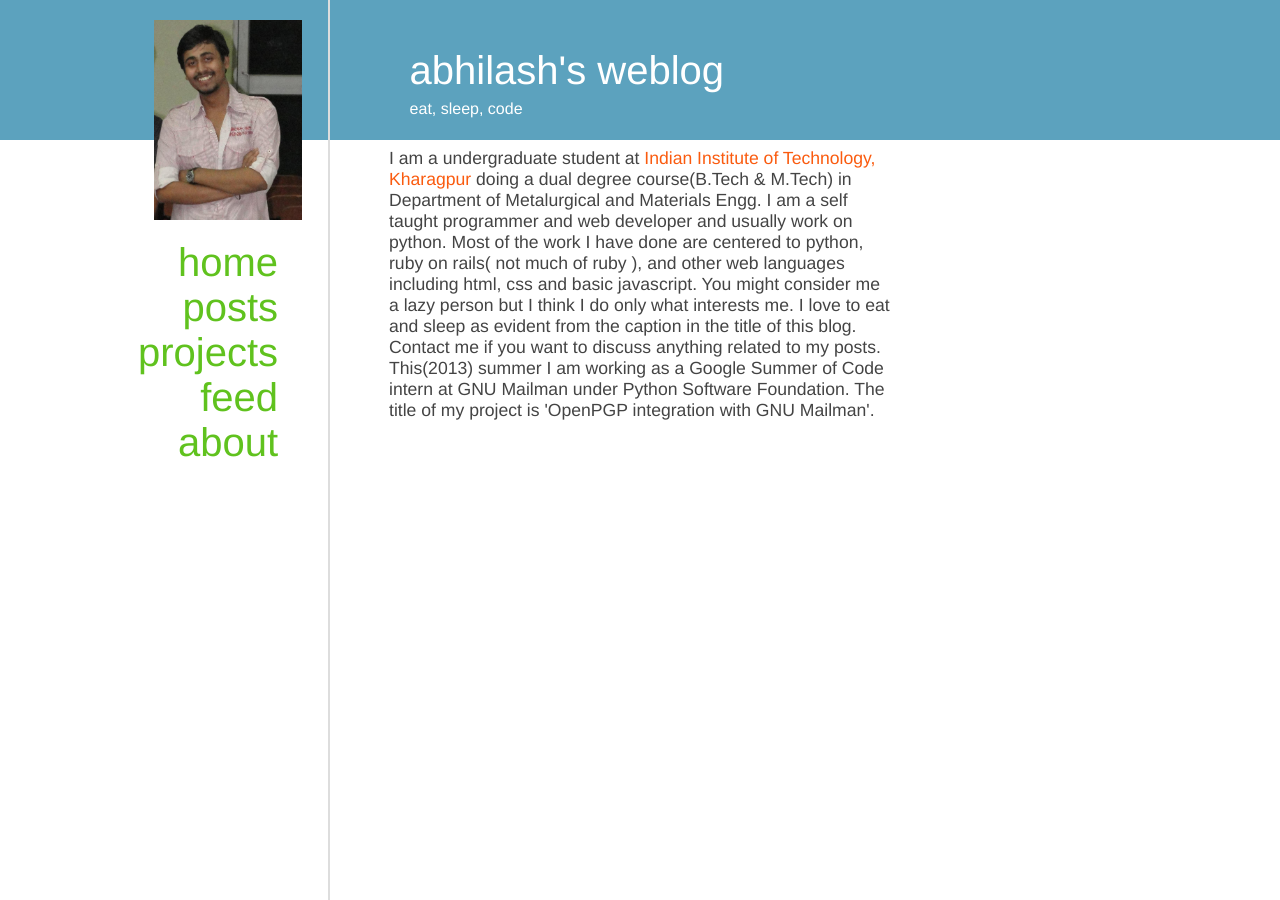
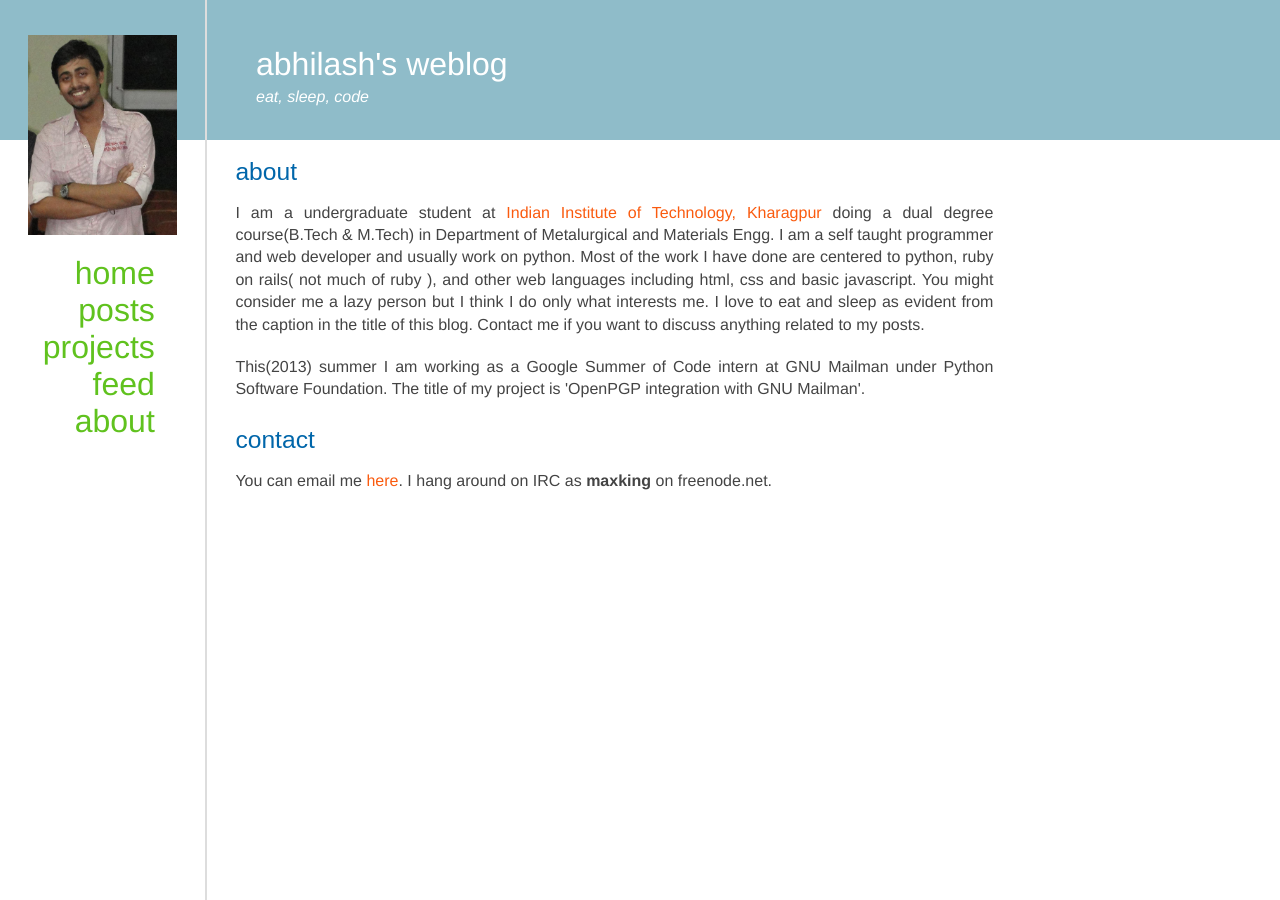
Before and after one commit to maxking/maxking.github.com, a Jekyll site: the page built from about/index.html, in a window 1280 px wide. Built offline with Jekyll 4.4.1, drawn with Linux system fonts in a browser that asks for light colours; some web fonts are replaced; Markdown is read by kramdown in place of the engine named in the settings.

```diff
--- a/about/index.html
+++ b/about/index.html
@@ -1,7 +1,23 @@
 ---
 layout: home
 ---
+<h3 class="title">about</h3>
 
-I am a undergraduate student at <a href="http://iitkgp.ac.in">Indian Institute of Technology, Kharagpur</a> doing a dual degree course(B.Tech & M.Tech) in Department  of Metalurgical and Materials Engg. I am a self taught programmer and web developer and usually work on python. Most of the work I have done are centered to python, ruby on rails( not much of ruby ), and other web languages including html, css and basic javascript. You might consider me a lazy person but I think I do only what interests me. I love to eat and sleep as evident from the caption in the title of this blog. Contact me if you want to discuss anything related to my posts.
-<br>
-This(2013) summer I am working as a Google Summer of Code intern at GNU Mailman under Python Software Foundation. The title of my project is 'OpenPGP integration with GNU Mailman'.
+<p>I am a undergraduate student at <a href="http://iitkgp.ac.in">Indian
+Institute of Technology, Kharagpur</a> doing a dual degree course(B.Tech &
+M.Tech) in Department of Metalurgical and Materials Engg. I am a self taught
+programmer and web developer and usually work on python. Most of the work I have
+done are centered to python, ruby on rails( not much of ruby ), and other web
+languages including html, css and basic javascript. You might consider me a lazy
+person but I think I do only what interests me. I love to eat and sleep as
+evident from the caption in the title of this blog. Contact me if you want to
+discuss anything related to my posts.</p>
+
+<p>This(2013) summer I am working as a Google Summer of Code intern at GNU
+Mailman under Python Software Foundation. The title of my project is 'OpenPGP
+integration with GNU Mailman'.
+</p>
+
+<h3 class="title">contact</h3>
+<p>You can email me <a href="mailto:raj.abhilash1@gmail.com">here</a>. I hang
+around on IRC as <b>maxking</b> on freenode.net.
--- a/css/style.css
+++ b/css/style.css
@@ -25,28 +25,45 @@ a {
 }
 
 p {
+    font-size: 16px;
     text-align: justify;
+    margin-bottom: 20px;
+    font-weight: 100;
+    line-height: 1.4em;
 }
 
 a:hover {
     text-decoration: None;
 }
 
+span.read_more {
+    display: box;
+    padding: 5px;
+    margin: 5px;
+    background: #cccccc;
+    float: right;
+}
+
+span.read_more:hover {
+    background: #ffffff;
+}
+
 div.header {
     display: block;
     width: 100%;
     font-weight: 300;
-    background: #5CA2BE;
+    background-color: #8FBCC9;
     margin: 0px;
     height: 100px;
     padding-top: 40px;
-    padding-left: 32%;
+    padding-left: 20%;
     position: fixed;
+    z-index: 10;
 }
 
 div.header h2{
-    font-weight: 300;
-    font-size: 2.5em;
+    font-weight: 100;
+    font-size: 2em;
     line-height: 1.5em;
     color: #ffffff;
     transition: color 0.5s;
@@ -54,6 +71,7 @@ div.header h2{
 }
 
 span.header-span {
+    font-style: italic;
     width: 40%;
     margin: auto;
     color: #ffffff;
@@ -65,28 +83,30 @@ div.header a{
 }
 
 div.header a:hover {
-    color: #355487;
+    color: #5d6c6c;
     transition: color 0.75s;
 
 }
 div.page {
-    width: 50%;
-    padding-top: 14%;
-    margin: auto;
+    width: 60%;
+    padding-top: 10%;
+    position: relative;
+    left: 18%;
 }
 
 div.sidebar {
-    width: 200px;
+    width: 16%;
     height: 100%;
     margin: auto;
     float: left;
     border-right: 2px solid #dddddd;
     position: fixed;
+    z-index: 20;
 }
 
 div.sidebar img {
     height: 200px;
-    margin-top: 20px;
+    margin-top: 35px;
 
 }
 
@@ -97,7 +117,7 @@ div.navbar ul {
 div.navbar li {
     display: inline;
     margin-right: 50px;
-    font-size: 2.5em;
+    font-size: 2em;
     float: right;
 }
 
@@ -111,20 +131,17 @@ div.navbar a:hover {
     transition: color 0.5s;
 }
 
-div.content {
-
-}
-
 article {
     display: block;
     padding: 5px;
 }
 
 h3.title {
-    font-size: 1.8em;
+    font-size: 1.4em;
     font-weight: 400;
     margin-bottom: 2px;
-    font-family: 'PT Sans';
+    font-family: sans-serif;
+    color: #0066aa;
 }
 
 div.date {
@@ -151,8 +168,6 @@ span.intro {
     display: box;
     width: 200px;
 }
-
 div.container {
-    width: 80%;
     margin: auto;
 }
--- a/feed/index.html
+++ b/feed/index.html
@@ -2,7 +2,7 @@
 layout: home
 ---
 
+<h3 class="title">rss feed</h3>
 
-<p><a href="/feed.xml">This</a> is the link for the atom/rss feed for my entire blog.
-<br><br>
+<p><a href="/feed.xml">This</a> is the link for the atom/rss feed for my entire blog.<br>
 If you are selectively interested in my gsoc posts you can subscribe <a href="/feed.gsoc.xml">here</a>.
```
Also changed, not shown: _includes/post.html (+4 -6 lines), _posts/2013-07-12-gosc-into.html (added, +80 -0 lines), blog.html (+4 -4 lines), 3 other files.
